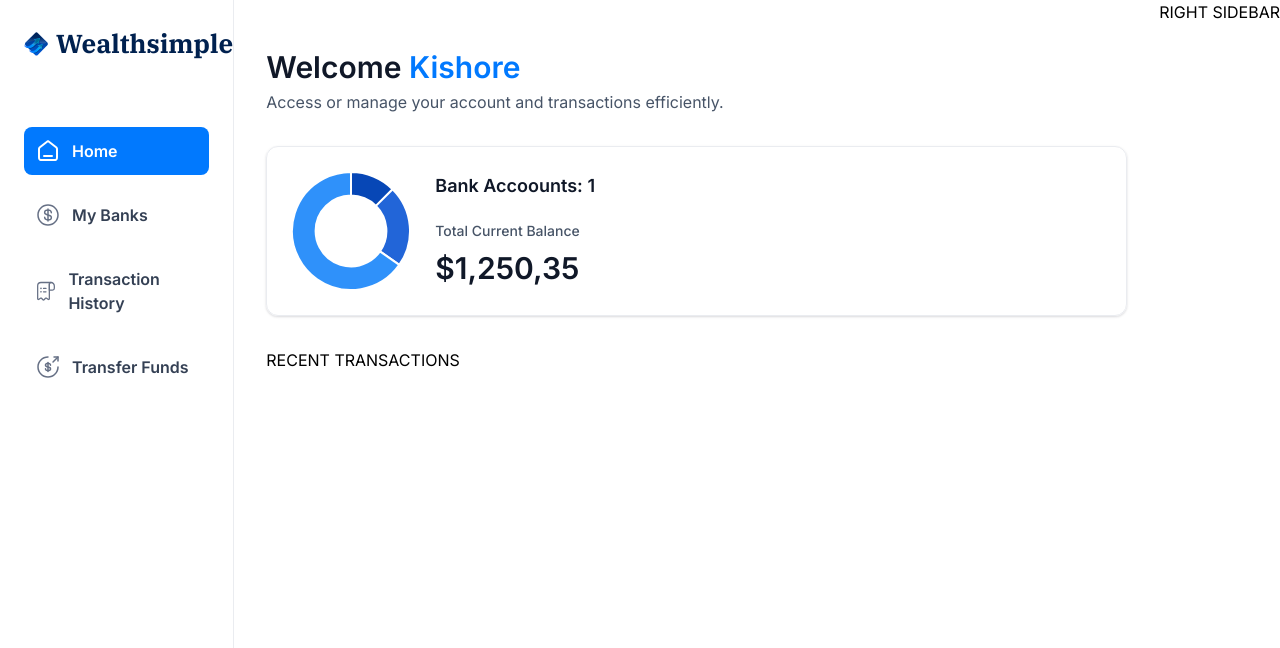
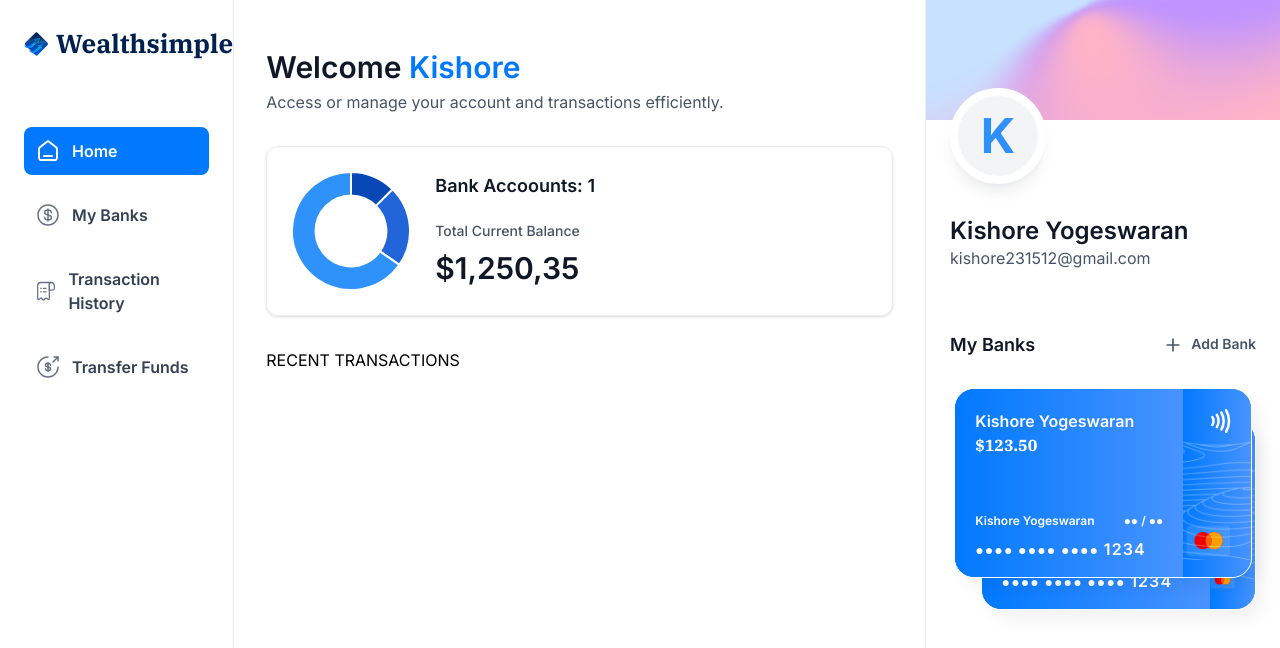
Before and after one commit to Kishore121523/WealthSimple, a Next.js app: page / in a window 1280 px wide. Shown: the top 648 px of the page. Built offline with nearby package versions, Linux system fonts and the light colour scheme.

Commit message:
Implement right side bar for home page

```diff
--- a/app/(root)/layout.tsx
+++ b/app/(root)/layout.tsx
@@ -22,7 +22,7 @@
             height={30}
             alt="logo"
           />
-          <div className="">
+          <div>
             <MobileNav user={loggedIn}/>
           </div>
         </div>
--- /dev/null
+++ b/app/(root)/my-banks/page.tsx
@@ -0,0 +1,11 @@
+import React from 'react'
+
+const MyBanks = () => {
+  return (
+    <div>
+      MyBanks
+    </div>
+  )
+}
+
+export default MyBanks
--- a/app/(root)/page.tsx
+++ b/app/(root)/page.tsx
@@ -1,9 +1,10 @@
 import HeaderBox from '@/components/HeaderBox'
+import RightSidebar from '@/components/RightSidebar'
 import TotalBalanceBox from '@/components/TotalBalanceBox'
 import React from 'react'
 
 const Home = () => {
-  const loggedIn = {firstName: "Kishore"}
+  const loggedIn = {firstName:"Kishore", lastName:"Yogeswaran", email:"kishore231512@gmail.com"}
   return (
     <section className="home">
       <div className="home-content">
@@ -25,7 +26,11 @@
         RECENT TRANSACTIONS
       </div>
 
-      RIGHT SIDEBAR
+      <RightSidebar
+        user={loggedIn}
+        transactions={[]}
+        banks = {[{currentBalance:123.50},{currentBalance:500}]}
+      />
     </section>
   )
 }
--- /dev/null
+++ b/app/(root)/payment-transfer/page.tsx
@@ -0,0 +1,11 @@
+import React from 'react'
+
+const PaymentTransfer = () => {
+  return (
+    <div>
+      PaymentTransfer
+    </div>
+  )
+}
+
+export default PaymentTransfer
--- /dev/null
+++ b/app/(root)/transaction-history/page.tsx
@@ -0,0 +1,11 @@
+import React from 'react'
+
+const TransactionHistory = () => {
+  return (
+    <div>
+      TransactionHistory
+    </div>
+  )
+}
+
+export default TransactionHistory
--- a/app/globals.css
+++ b/app/globals.css
@@ -106,7 +106,7 @@
 
   /* Home */
   .home {
-    @apply no-scrollbar flex w-full flex-row max-xl:max-h-screen max-xl:overflow-y-scroll;
+    @apply no-scrollbar flex w-full max-xl:max-h-screen max-xl:overflow-y-scroll;
   }
 
   .home-content {
--- /dev/null
+++ b/components/BankCard.tsx
@@ -0,0 +1,60 @@
+import { formatAmount } from '@/lib/utils'
+import Image from 'next/image'
+import Link from 'next/link'
+import React from 'react'
+
+const BankCard = ({account,userName,showBalance=true}:CreditCardProps) => {
+  return (
+    <div className="flex flex-col">
+      <Link href="/" className='bank-card'>
+        <div className="bank-card_content">
+          <div className="">
+            <h1 className="text-16 font-semibold text-white">
+              {account.name || userName}
+            </h1>
+            <p className="font-ibm-plex-serif font-black text-white">
+              {formatAmount(account.currentBalance)}
+            </p>
+          </div>
+
+          <article className='flex flex-col gap-2'>
+            <div className="flex justify-between">
+              <h1 className='text-12 font-semibold text-white'>{userName}</h1>
+              <h2 className='text-12 font-semibold text-white'>●● / ●●</h2>
+            </div>
+
+            <p className="text-14 font-semibold tracking-[1.1px] text-white">
+              ●●●● ●●●● ●●●● <span className='text-16'>{1234}</span>
+            </p>
+          </article>
+        </div>
+
+        <div className="bank-card_icon">
+          <Image
+            src="/icons/Paypass.svg"
+            height={24}
+            width={20}
+            alt='pay'
+          />
+          <Image
+            src="/icons/mastercard.svg"
+            height={32}
+            width={45}
+            alt='mastercard'
+            className='ml-5'
+          />
+        </div>
+
+        <Image
+          src="/icons/lines.png"
+          width={316}
+          height={190}
+          alt='lines'
+          className='absolute top-0 left-0'
+        />
+      </Link>
+    </div>
+  )
+}
+
+export default BankCard
--- /dev/null
+++ b/components/RightSidebar.tsx
@@ -0,0 +1,72 @@
+import Image from 'next/image'
+import Link from 'next/link'
+import React from 'react'
+import BankCard from './BankCard'
+
+const RightSidebar = ({user,transactions,banks}:RightSidebarProps) => {
+  return (
+    <aside className='right-sidebar'>
+
+      <section className="flex flex-col pb-8">
+        <div className="profile-banner"/>
+
+        <div className="profile">
+          <div className="profile-img">
+            <span className='text-5xl font-bold text-blue-500'>{user.firstName[0]}</span>
+          </div>
+
+          <div className="profile-details">
+            <h1 className='profile-name'>
+              {user.firstName} {user.lastName}
+            </h1>
+            <p className="profile-email">
+              {user.email}
+            </p>
+          </div>
+        </div>
+      </section>
+
+      <section className="banks">
+        <div className="flex w-full justify-between">
+
+          <h2 className="header-2">My Banks</h2>
+
+          <Link href="/" className='flex gap-2'>
+          <Image
+            src="/icons/plus.svg"
+            width={20}
+            height={20}
+            alt='plus'
+          />
+          <h2 className='text-14 font-semibold text-gray-600'>Add Bank</h2>
+          </Link>
+        </div>
+
+        {banks?.length > 0 && (
+          <div className='relative flex flex-1 flex-col items-center justify-center gap-5'>
+            <div className="relative z-10">
+              <BankCard
+                key={banks[0].$id}
+                account={banks[0]}
+                userName={`${user.firstName} ${user.lastName}`}
+                showBalance={false}
+              />
+            </div>
+            {banks[1] && (
+              <div className="absolute right-0 top-8 z-0 w-[90%]">
+                  <BankCard
+                    key={banks[1].$id}
+                    account={banks[1]}
+                    userName={`${user.firstName} ${user.lastName}`}
+                    showBalance={false}
+                  />
+              </div>
+            )}
+          </div>
+        )}
+      </section>
+    </aside>
+  )
+}
+
+export default RightSidebar
```
